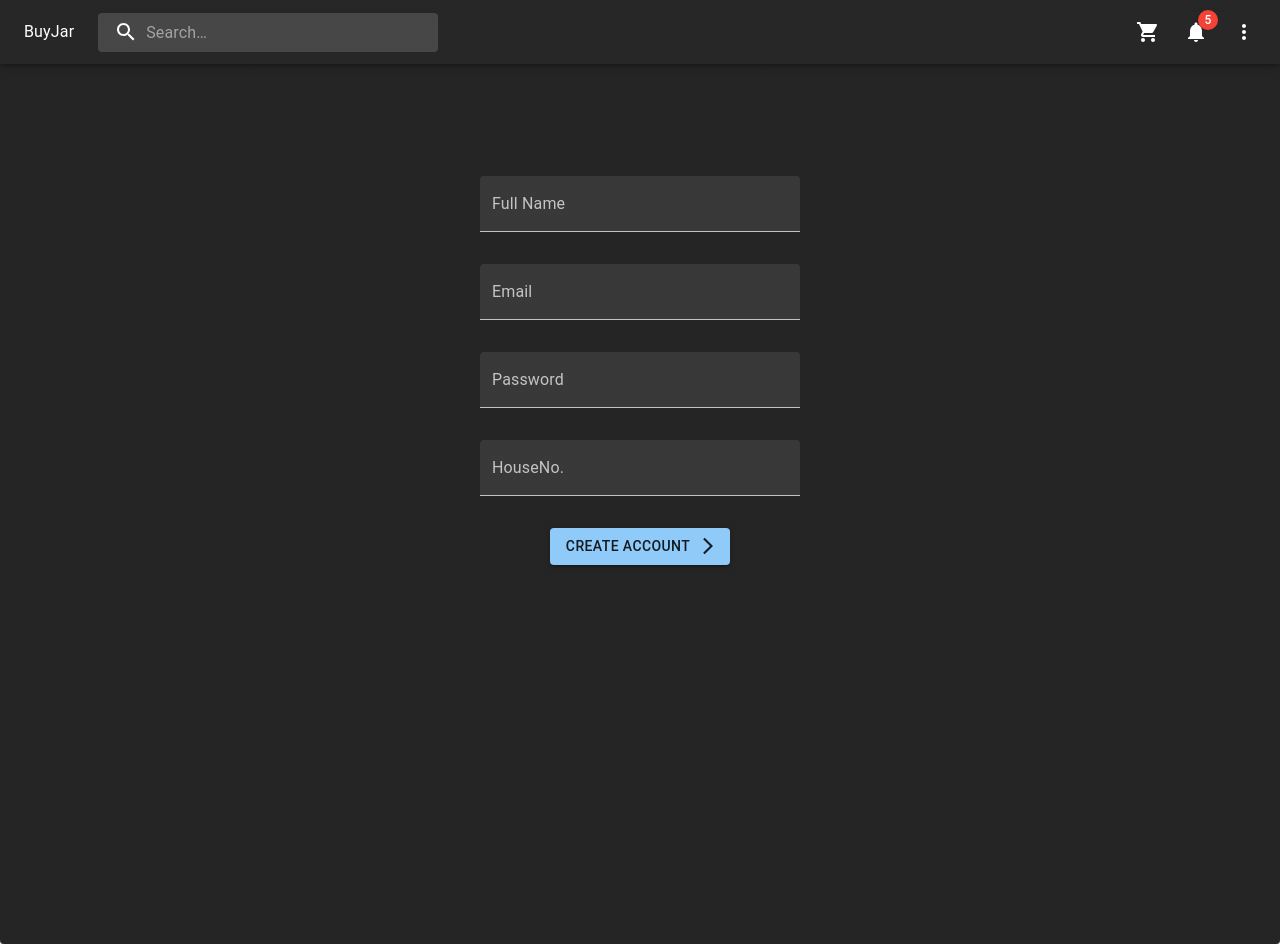
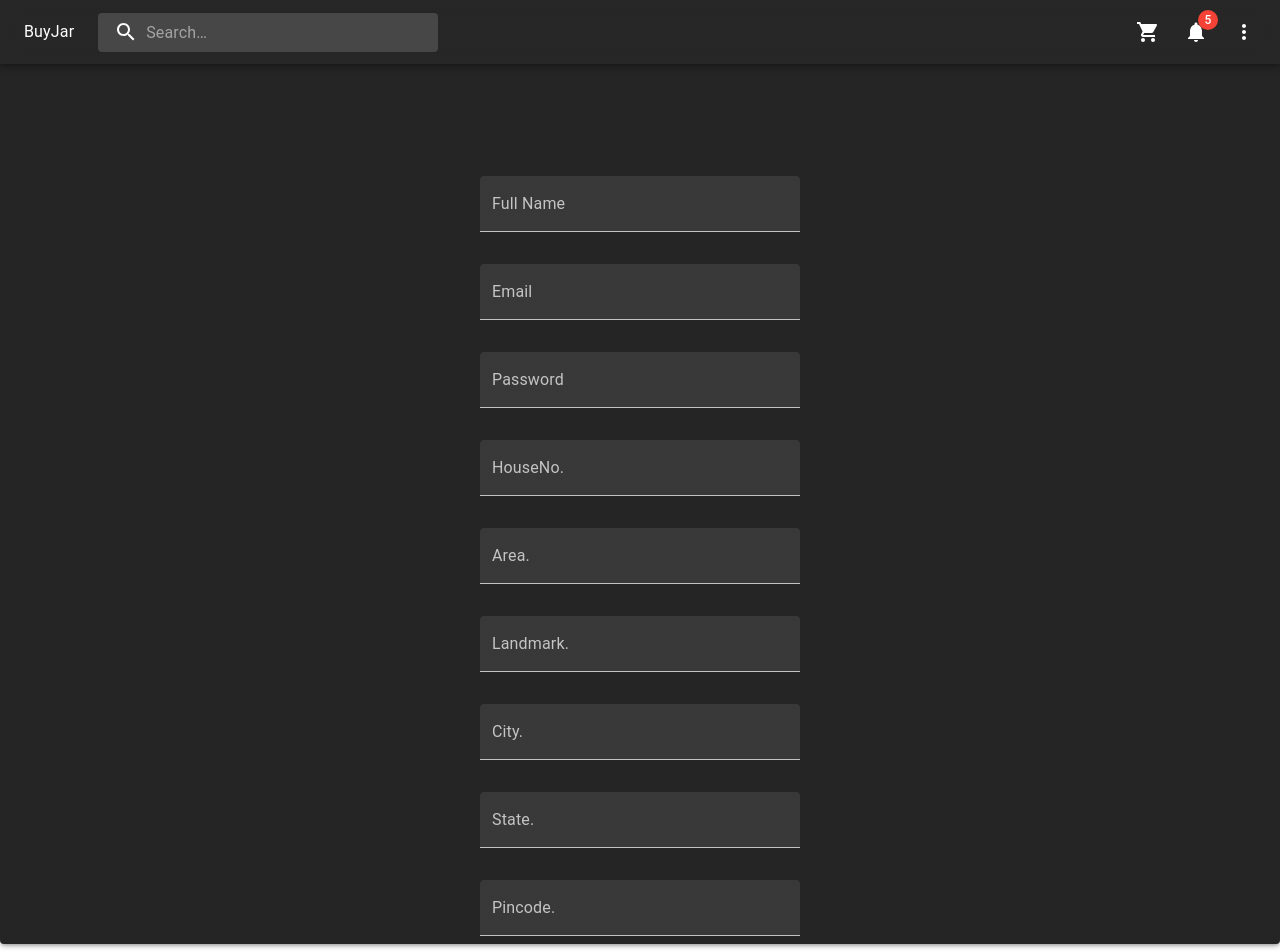
Before and after one commit to am4n-git/Jar-store, a React (Create React App) app: page /signup in a window 1280 px wide. Shown: the top 952 px of the page. Built offline with nearby package versions, Linux system fonts and the light colour scheme; no server answers.

Commit message:
all address fields added

```diff
--- a/src/Components/SignUp.js
+++ b/src/Components/SignUp.js
@@ -37,6 +37,11 @@ function SignUp() {
         address: [
           {
             houseNo: address[0].houseNo,
+            area: address[0].area,
+            landmark: address[0].landmark,
+            city: address[0].city,
+            state: address[0].state,
+            pincode: address[0].pincode,
           },
         ],
       })
@@ -92,6 +97,84 @@ function SignUp() {
             setAddress(updatedAddress);
           }}
         />
+        <Mui.TextField
+          id="area"
+          label="Area."
+          variant="filled"
+          className="login-fields"
+          value={address.area}
+          type="text"
+          onChange={(event) => {
+            const updatedAddress = [...address];
+            updatedAddress[0].area = event.target.value;
+            setAddress(updatedAddress);
+          }}
+        />
+        <Mui.TextField
+          id="landmark"
+          label="Landmark."
+          variant="filled"
+          className="login-fields"
+          value={address.landmark}
+          type="text"
+          onChange={(event) => {
+            const updatedAddress = [...address];
+            updatedAddress[0].landmark = event.target.value;
+            setAddress(updatedAddress);
+          }}
+        />
+        <Mui.TextField
+          id="city"
+          label="City."
+          variant="filled"
+          className="login-fields"
+          value={address.city}
+          type="text"
+          onChange={(event) => {
+            const updatedAddress = [...address];
+            updatedAddress[0].city = event.target.value;
+            setAddress(updatedAddress);
+          }}
+        />
+        <Mui.TextField
+          id="state"
+          label="State."
+          variant="filled"
+          className="login-fields"
+          value={address.state}
+          type="text"
+          onChange={(event) => {
+            const updatedAddress = [...address];
+            updatedAddress[0].state = event.target.value;
+            setAddress(updatedAddress);
+          }}
+        />
+        <Mui.TextField
+          id="pincode"
+          label="Pincode."
+          variant="filled"
+          className="login-fields"
+          value={address.pincode}
+          type="number"
+          onChange={(event) => {
+            const updatedAddress = [...address];
+            updatedAddress[0].pincode = event.target.value;
+            setAddress(updatedAddress);
+          }}
+        />
+        <Mui.TextField
+          id="house"
+          label="HouseNo."
+          variant="filled"
+          className="login-fields"
+          value={address.houseNo}
+          type="text"
+          onChange={(event) => {
+            const updatedAddress = [...address];
+            updatedAddress[0].houseNo = event.target.value;
+            setAddress(updatedAddress);
+          }}
+        />
       </div>
       <div className="login-buttons">
         <Mui.Button
```
